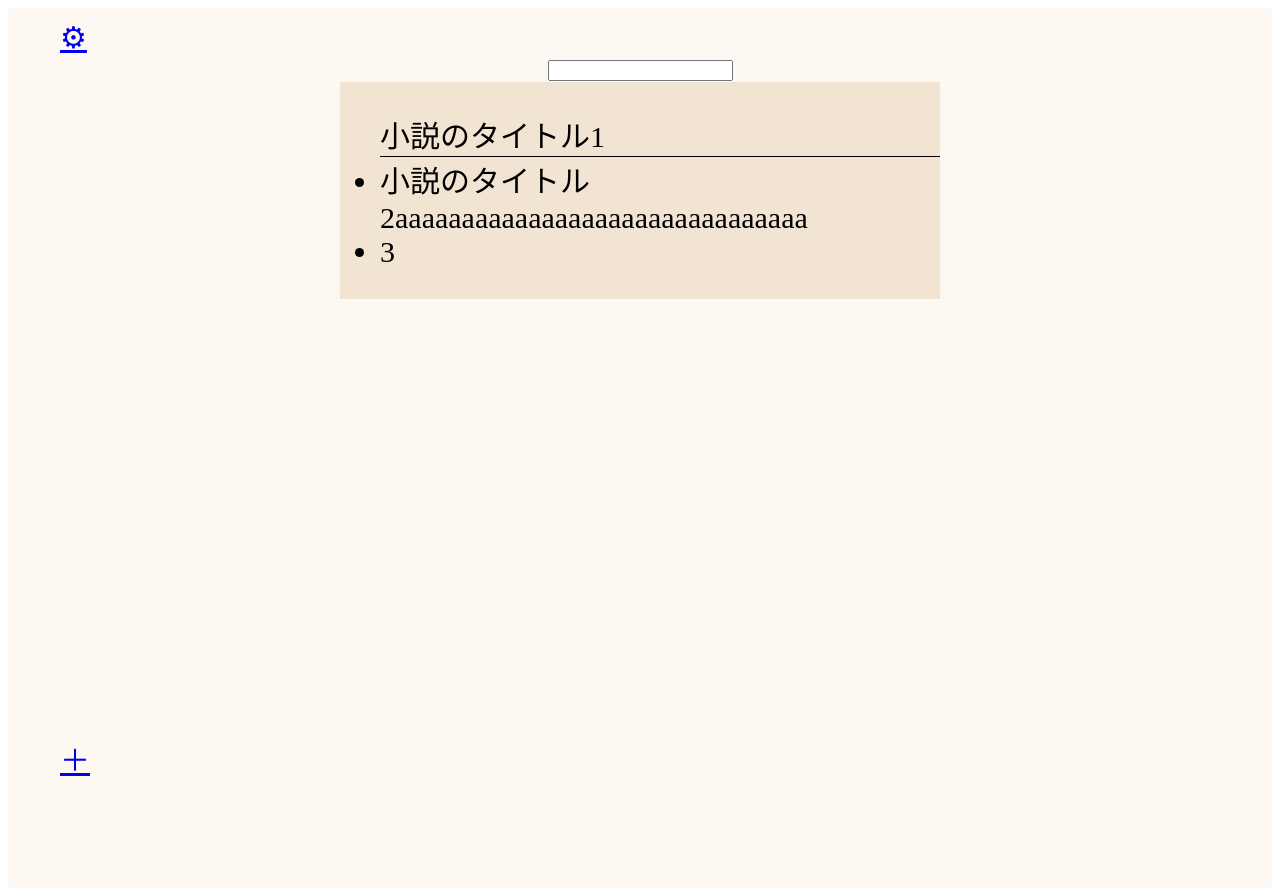
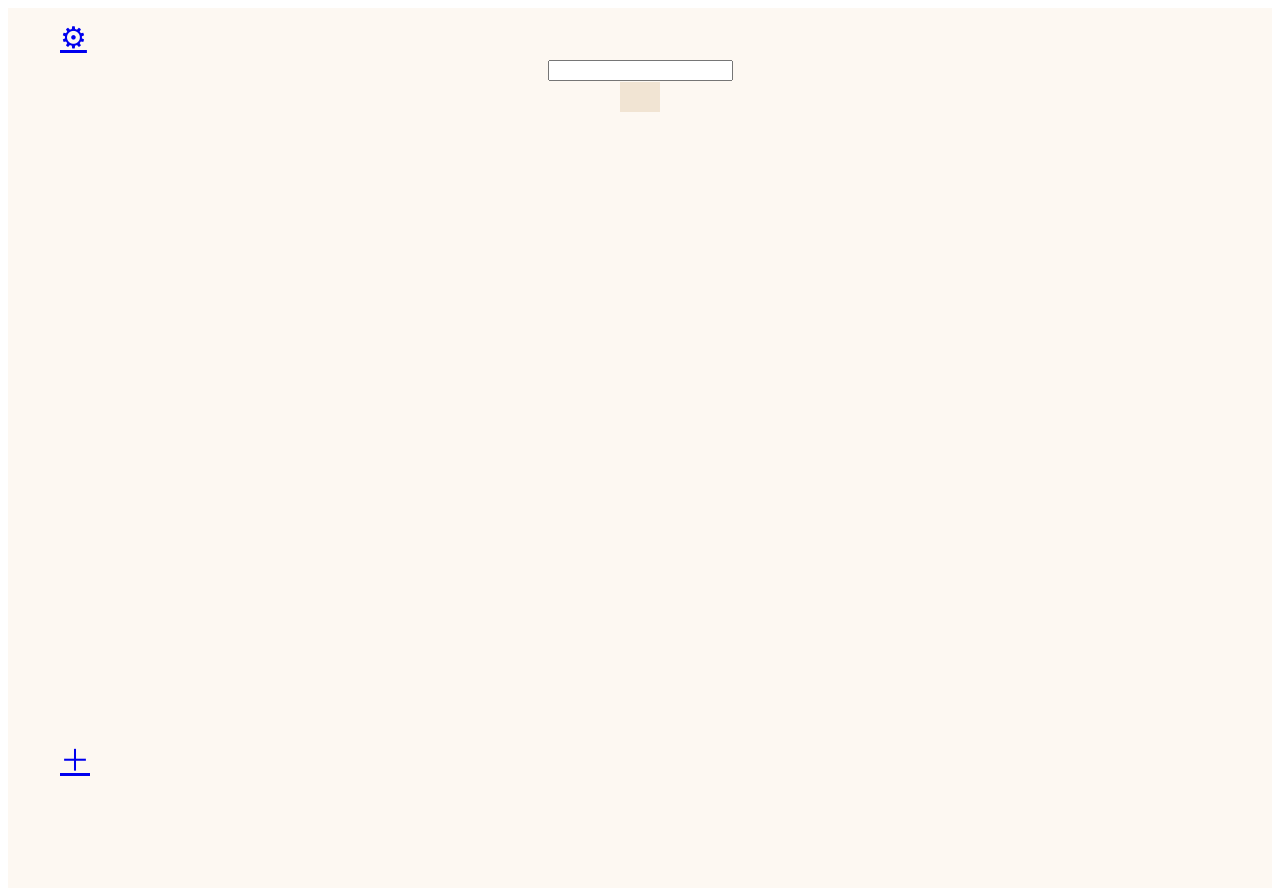
Before and after one commit to PjreNen/novel.app, a React app in the folder novel-editor/: page / in a window 1280 px wide. Built offline with nearby package versions, Linux system fonts and the light colour scheme; the HTML template or start-up script is replaced by a standard one.

Commit message:
容器完成

```diff
--- a/novel-editor/src/pages/createpages.tsx
+++ b/novel-editor/src/pages/createpages.tsx
@@ -1,9 +1,21 @@
-const CreatePages = () => {
+import {  Link } from 'react-router-dom';
+import "../App.css";
+
+const CreatePages = ({addNovel}:{addNovel:(id:string,title:string,contents:string)=>void}) => {
     return (
-        <>
-            <h1>新規作成</h1>
-        </>
-    )
+         <div className="main-page">
+            <button onClick={() => addNovel("id", "title", "contents")}>新規作成</button>
+
+
+
+
+   <Link to="/" className='config-area'>
+    ＋
+    </Link>
+
+    </div>
+
+        )
 }
 
 export default CreatePages;
--- a/novel-editor/src/pages/mainpages.tsx
+++ b/novel-editor/src/pages/mainpages.tsx
@@ -1,12 +1,16 @@
-
+import type {Novel} from "../sbmain";
 import "../App.css";
 import {  Link } from 'react-router-dom';
 
 
 
 
-const MainPages = () => {
-    return (
+
+const MainPages = ({novels}:{novels:Novel[]}) => {
+
+
+
+  return (
            <div className="main-page">
 
    <Link to="settingpages" className='config-area'>
@@ -19,9 +23,11 @@ const MainPages = () => {
 
     <div className='scroll-area'>
       <ul >
-        <li className='li' >小説のタイトル1</li>
-        <li>小説のタイトル2aaaaaaaaaaaaaaaaaaaaaaaaaaaaaaa</li>
-        <li>3</li>
+      {novels.map((Novel)=>(
+
+        <li key={Novel.id}className='li' >{Novel.title}</li>
+
+      ))}
       </ul>
     </div>
 
--- a/novel-editor/src/sbmain.tsx
+++ b/novel-editor/src/sbmain.tsx
@@ -1,22 +1,58 @@
-
+import { useState ,useEffect} from 'react'
 import './App.css'
 import { BrowserRouter, Routes, Route } from 'react-router-dom';
 import CreatePages from "./pages/createpages";
 import SettingPages from "./pages/settingpages";
 import MainPages from "./pages/mainpages";
 
+export interface Novel{
+  id:string;
+  title:string;
+  contents:string;
+}
+
+
+
+
 function App() {
 
+    const [novels, setnovel] = useState<Novel[]>(()=>{
+      const savedNovels = localStorage.getItem("myNovels");
+      return savedNovels ? JSON.parse(savedNovels) : [];
+    })
 
-  return (
+
+
+    const addNovel=(newid:string,newtitle:string,newcontents:string)=>{
+    if(!newid)return;
+
+    setnovel([...novels,{id:newid,title:newtitle,contents:newcontents}]);
+  }
+
+  useEffect(() => {
+
+  localStorage.setItem("myNovels", JSON.stringify(novels));
+}, [novels]);
+
+
+
+
+
+
+
+
+return(
+
+
+
 
     <BrowserRouter>
     <Routes>
 
 
-     <Route path="/" element={<MainPages/>} />
+     <Route path="/" element={<MainPages novels={novels} />} />
      <Route path="/settingpages" element={<SettingPages/>}/>
-     <Route path="/createpages" element={<CreatePages/>}/>
+     <Route path="/createpages" element={<CreatePages addNovel={addNovel}/>}/>
 
     </Routes>
     </BrowserRouter>
```
